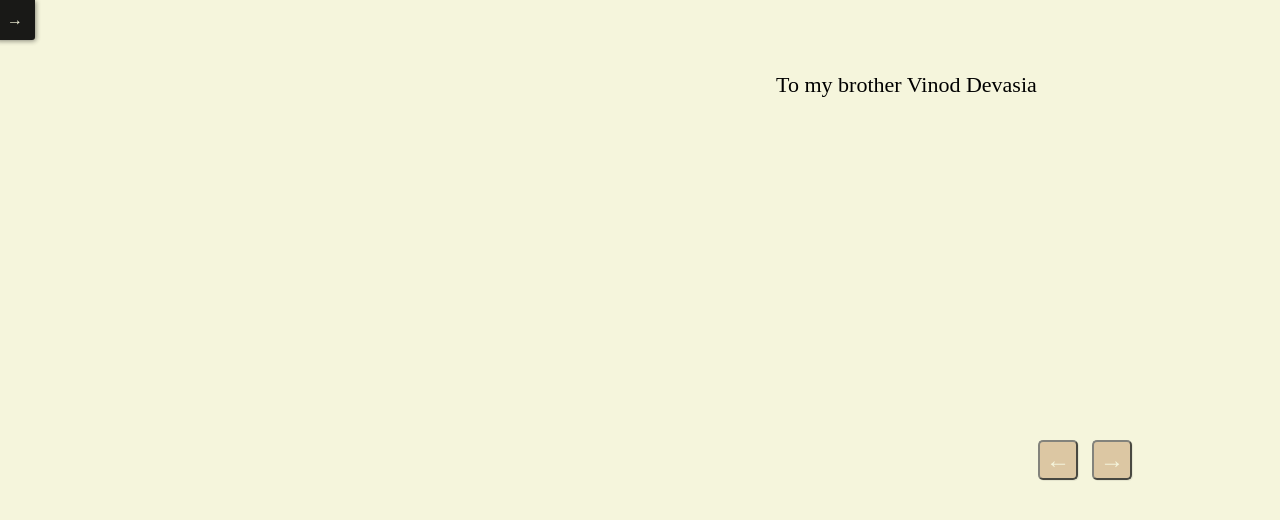
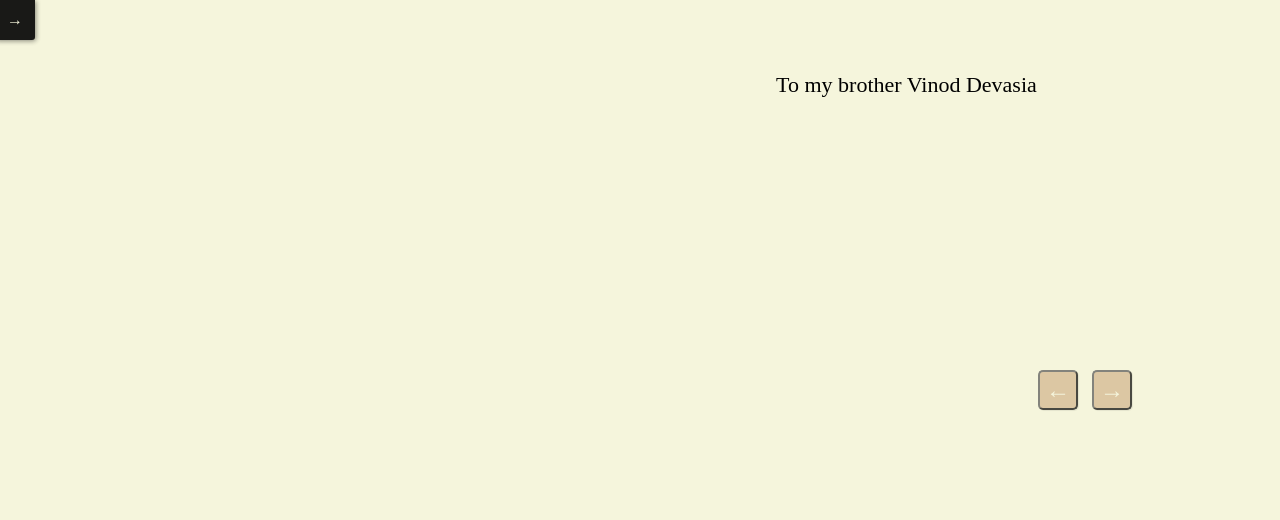
Before and after one commit to mayaahmed/bombaySunshine1, a plain HTML site: page thanks.html in a window 1280 px wide. Drawn offline with Linux system fonts and the light colour scheme.

Commit message:
Add files via upload

```diff
--- a/thanks.css
+++ b/thanks.css
@@ -3,7 +3,7 @@
 margin-top: 50px;
 text-align: right;
 font-size: 22px;
-height: 370px;
+height: 300px;
 width: 90%;
 
 }
```
